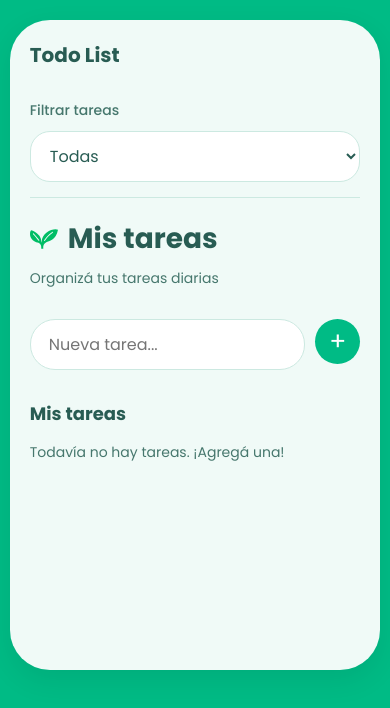
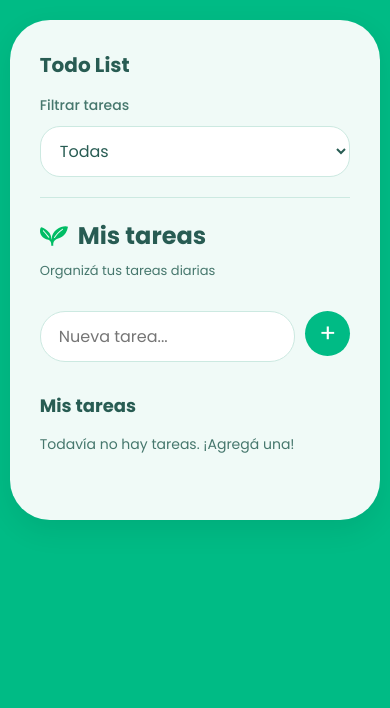
Before and after one commit to denise017/proyecto-todo-list, a React (Vite) app: page / in a window 390 px wide. Shown: the top 708 px of the page. Built offline with nearby package versions, Linux system fonts and the light colour scheme.

Commit message:
agregue responsive

```diff
--- a/src/App.module.css
+++ b/src/App.module.css
@@ -27,14 +27,24 @@
   margin-top: 8px;
 }
 
-@media (max-width: 600px) {
+@media (max-width: 900px) {
   .appContainer {
+    gap:20px;
     flex-direction: column;
     width: 95%;
     margin: 20px auto;
-    padding: 20px;
+    padding: 30px;
     gap: 20px;
+    min-height: 500px;
   }
+    .mainContent h1 {
+    font-size: 24px;
+  }
+
+  .summary {
+    font-size: 13px;
+  }
+
 }
 .title {
   display: flex;
--- a/src/components/Sidebar/style.module.css
+++ b/src/components/Sidebar/style.module.css
@@ -22,11 +22,15 @@
 
 @media (max-width: 600px) {
   .sidebar {
-    border-bottom: 1px solid #cce9e1;
     width: 100%;
     padding-right: 0;
+    padding-bottom: 20px;
     border-right: none;
-    padding-bottom: 15px;
+    border-bottom: 1px solid #cce9e1;
+  }
+
+  .sidebar h2 {
+    margin-bottom: 15px;
   }
 
   .plant {
```
